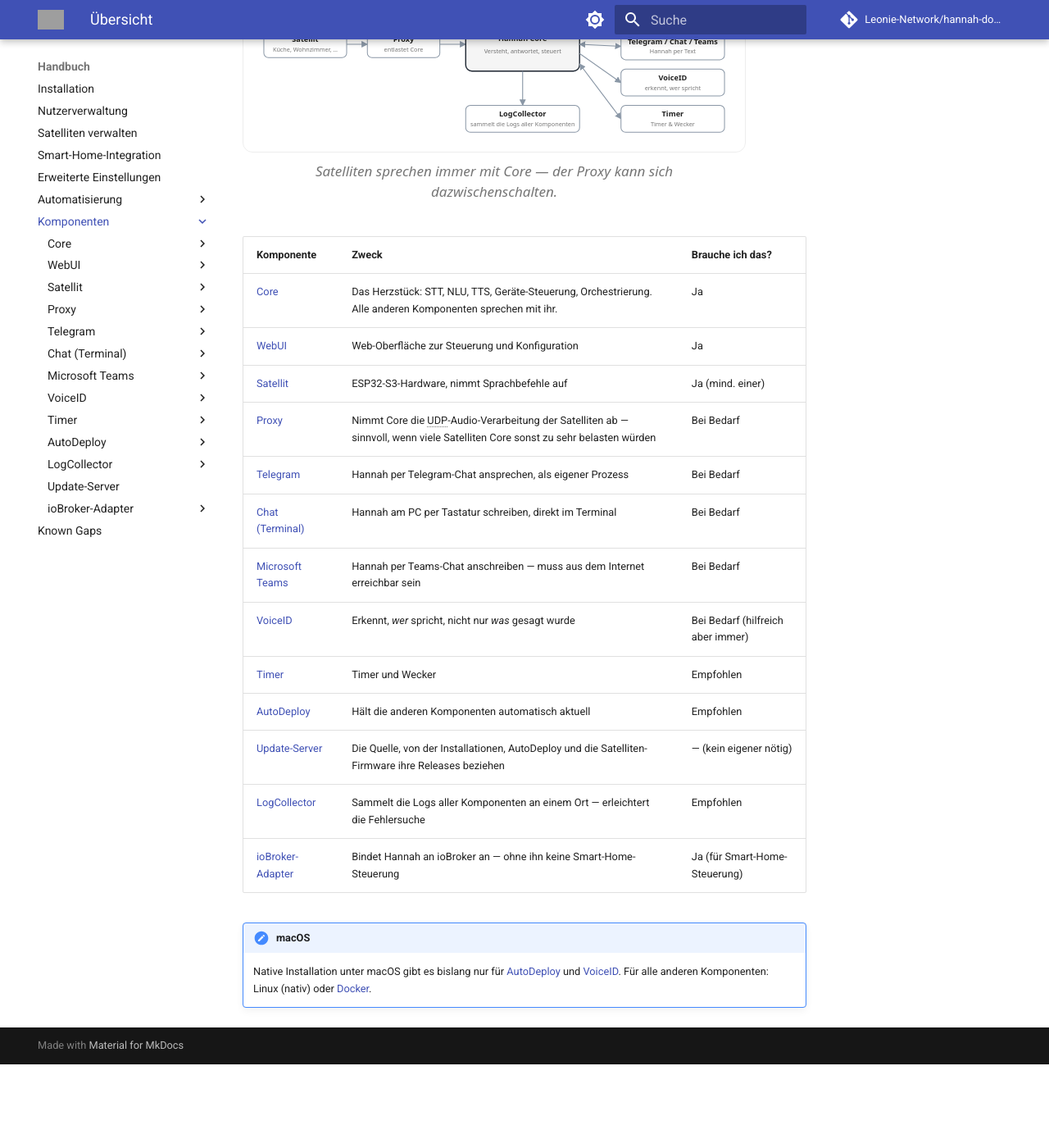
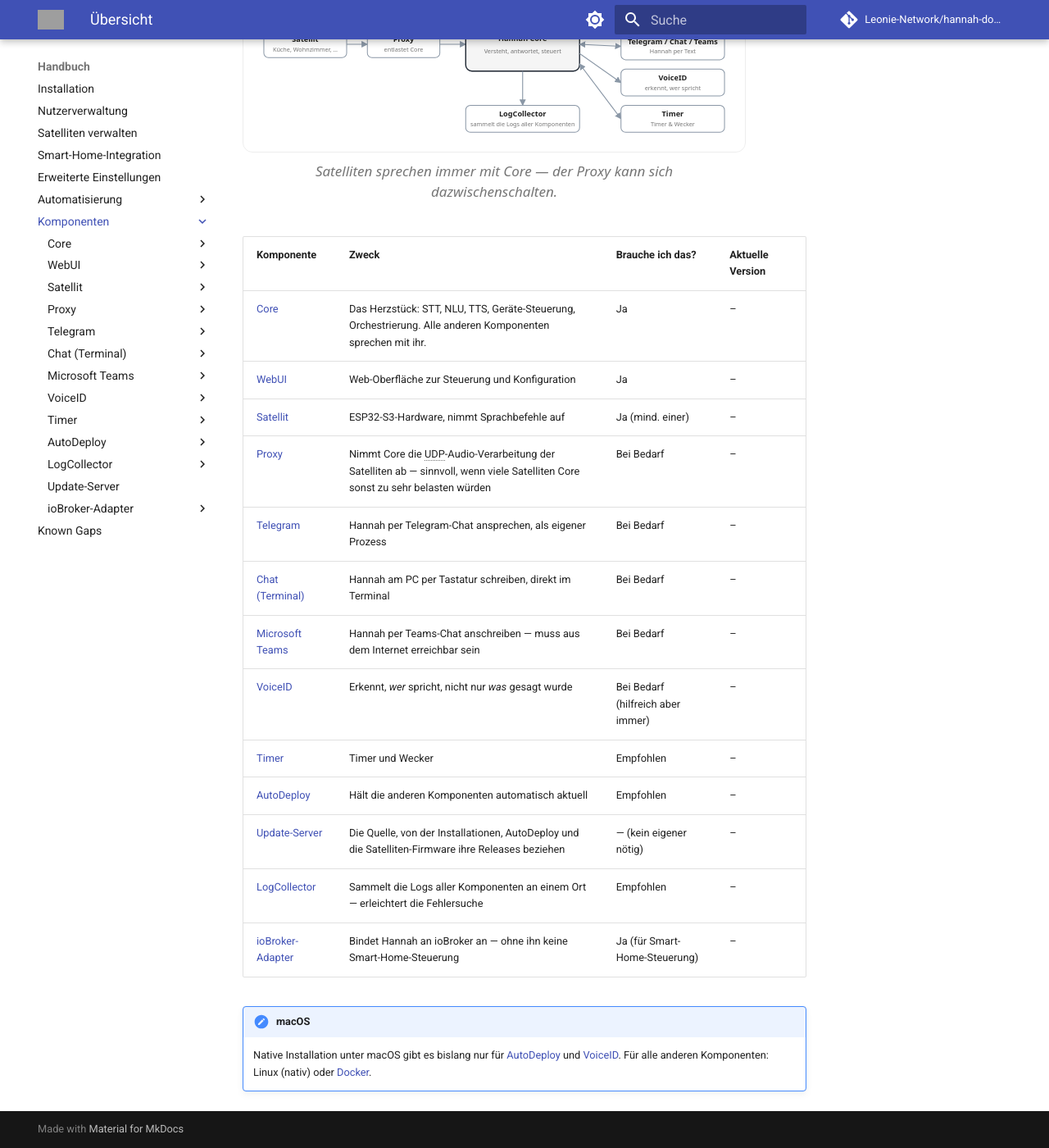
Before and after one commit to Leonie-Network/hannah-docs, an MkDocs documentation site: the page built from docs/components/index.md, in a window 1280 px wide and 1400 px high, scrolled down 430 px. Shown: the whole window at 82% size. Built offline with MkDocs 1.6.1 and Material for MkDocs 9.7.7, drawn with Linux system fonts in a browser that asks for light colours; comment, search, counter and statistics services are not loaded; before the commit the page ends 1728 px from its top, so only the background shows below that; part of the change alters nothing that is shown; grey boxes are pictures that could not be loaded.

Commit message:
Show live component versions on the components overview page
Fetches the current released version per component from the version
aggregator (hannah-versions.leonie.network) client-side and fills in
a new "Aktuelle Version" column. Falls back to "-" if the fetch fails
or a component isn't tracked there (Update-Server has no public
release path).

Co-Authored-By: Claude Sonnet 5 <noreply@anthropic.com>

```diff
--- a/docs/components/index.md
+++ b/docs/components/index.md
@@ -97,21 +97,35 @@ a.hsm-link:hover .hsm-title{text-decoration:underline}
   </figure>
 </div>
 
-| Komponente | Zweck | Brauche ich das? |
-|---|---|---|
-| [Core](core/index.md) | Das Herzstück: STT, NLU, TTS, Geräte-Steuerung, Orchestrierung. Alle anderen Komponenten sprechen mit ihr. | Ja |
-| [WebUI](webui/index.md) | Web-Oberfläche zur Steuerung und Konfiguration | Ja |
-| [Satellit](satellite/index.md) | ESP32-S3-Hardware, nimmt Sprachbefehle auf | Ja (mind. einer) |
-| [Proxy](proxy/index.md) | Nimmt Core die UDP-Audio-Verarbeitung der Satelliten ab — sinnvoll, wenn viele Satelliten Core sonst zu sehr belasten würden | Bei Bedarf |
-| [Telegram](telegram/index.md) | Hannah per Telegram-Chat ansprechen, als eigener Prozess | Bei Bedarf |
-| [Chat (Terminal)](chat/index.md) | Hannah am PC per Tastatur schreiben, direkt im Terminal | Bei Bedarf |
-| [Microsoft Teams](msteams/index.md) | Hannah per Teams-Chat anschreiben — muss aus dem Internet erreichbar sein | Bei Bedarf |
-| [VoiceID](voiceid/index.md) | Erkennt, *wer* spricht, nicht nur *was* gesagt wurde | Bei Bedarf (hilfreich aber immer) |
-| [Timer](timer/index.md) | Timer und Wecker | Empfohlen |
-| [AutoDeploy](autodeploy/index.md) | Hält die anderen Komponenten automatisch aktuell | Empfohlen |
-| [Update-Server](update-server/index.md) | Die Quelle, von der Installationen, AutoDeploy und die Satelliten-Firmware ihre Releases beziehen | — (kein eigener nötig) |
-| [LogCollector](logcollector/index.md) | Sammelt die Logs aller Komponenten an einem Ort — erleichtert die Fehlersuche | Empfohlen |
-| [ioBroker-Adapter](iobroker-adapter/index.md) | Bindet Hannah an ioBroker an — ohne ihn keine Smart-Home-Steuerung | Ja (für Smart-Home-Steuerung) |
+| Komponente | Zweck | Brauche ich das? | Aktuelle Version |
+|---|---|---|---|
+| [Core](core/index.md) | Das Herzstück: STT, NLU, TTS, Geräte-Steuerung, Orchestrierung. Alle anderen Komponenten sprechen mit ihr. | Ja | <span data-version="core">–</span> |
+| [WebUI](webui/index.md) | Web-Oberfläche zur Steuerung und Konfiguration | Ja | <span data-version="webui">–</span> |
+| [Satellit](satellite/index.md) | ESP32-S3-Hardware, nimmt Sprachbefehle auf | Ja (mind. einer) | <span data-version="satellite-esp">–</span> |
+| [Proxy](proxy/index.md) | Nimmt Core die UDP-Audio-Verarbeitung der Satelliten ab — sinnvoll, wenn viele Satelliten Core sonst zu sehr belasten würden | Bei Bedarf | <span data-version="proxy">–</span> |
+| [Telegram](telegram/index.md) | Hannah per Telegram-Chat ansprechen, als eigener Prozess | Bei Bedarf | <span data-version="telegram">–</span> |
+| [Chat (Terminal)](chat/index.md) | Hannah am PC per Tastatur schreiben, direkt im Terminal | Bei Bedarf | <span data-version="chat">–</span> |
+| [Microsoft Teams](msteams/index.md) | Hannah per Teams-Chat anschreiben — muss aus dem Internet erreichbar sein | Bei Bedarf | <span data-version="msteams">–</span> |
+| [VoiceID](voiceid/index.md) | Erkennt, *wer* spricht, nicht nur *was* gesagt wurde | Bei Bedarf (hilfreich aber immer) | <span data-version="voiceid">–</span> |
+| [Timer](timer/index.md) | Timer und Wecker | Empfohlen | <span data-version="timer">–</span> |
+| [AutoDeploy](autodeploy/index.md) | Hält die anderen Komponenten automatisch aktuell | Empfohlen | <span data-version="autodeploy">–</span> |
+| [Update-Server](update-server/index.md) | Die Quelle, von der Installationen, AutoDeploy und die Satelliten-Firmware ihre Releases beziehen | — (kein eigener nötig) | – |
+| [LogCollector](logcollector/index.md) | Sammelt die Logs aller Komponenten an einem Ort — erleichtert die Fehlersuche | Empfohlen | <span data-version="logcollector">–</span> |
+| [ioBroker-Adapter](iobroker-adapter/index.md) | Bindet Hannah an ioBroker an — ohne ihn keine Smart-Home-Steuerung | Ja (für Smart-Home-Steuerung) | <span data-version="iobroker-adapter">–</span> |
+
+<script>
+(function () {
+  fetch("https://hannah-versions.leonie.network/versions")
+    .then(function (res) { return res.json(); })
+    .then(function (versions) {
+      document.querySelectorAll("[data-version]").forEach(function (el) {
+        var key = el.getAttribute("data-version");
+        if (versions[key]) el.textContent = versions[key];
+      });
+    })
+    .catch(function () { /* leave the "–" placeholders on failure */ });
+})();
+</script>
 
 !!! note "macOS"
     Native Installation unter macOS gibt es bislang nur für [AutoDeploy](autodeploy/index.md)
```
